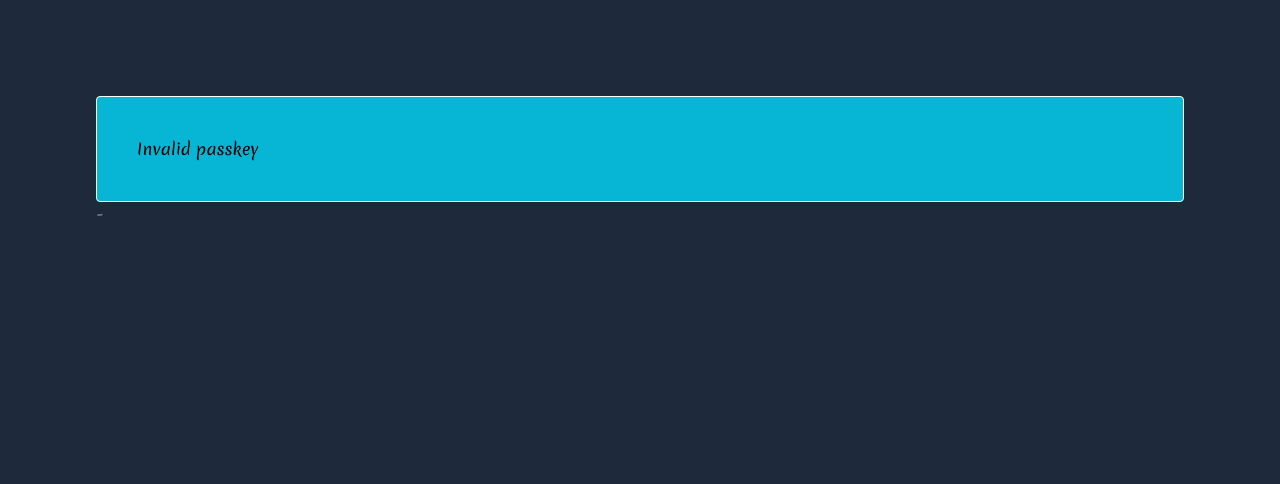
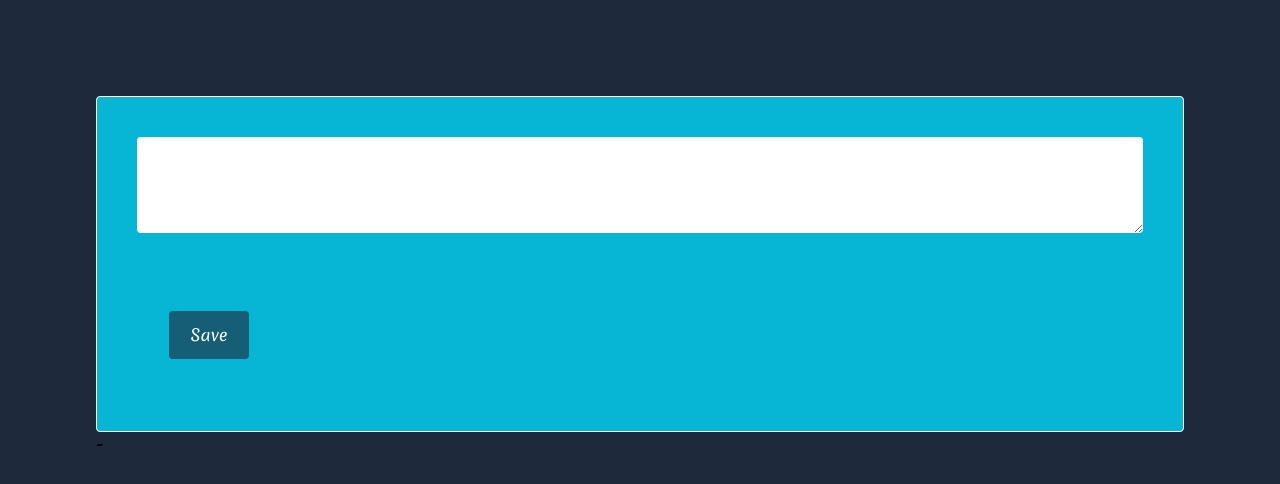
Before and after one commit to LukeStorry/logger, a Next.js app: page / in a window 1280 px wide. Shown: the top 484 px of the page. Built offline with nearby package versions, Linux system fonts and the light colour scheme.

Commit message:
change auth to allow default submission only

```diff
--- a/app/client.tsx
+++ b/app/client.tsx
@@ -2,7 +2,25 @@
 import { useFormState, useFormStatus } from "react-dom";
 import { saveLogToSheet } from "./server";
 
-export function Form({ sheetTitles }: { sheetTitles: string[] }) {
+function Settings({ categories }: { categories: string[] }) {
+  const options = categories.map((o) => <option key={o}>{o}</option>);
+  return (
+    <>
+      <input type="datetime-local" name="date" className=" mr-4 rounded p-2 " />
+      <select name="category" className="rounded p-2">
+        {options}
+      </select>
+    </>
+  );
+}
+
+export function Form({
+  categories,
+  showSettings,
+}: {
+  categories: string[];
+  showSettings: boolean;
+}) {
   const [result, action] = useFormState(saveLogToSheet, "");
 
   return (
@@ -12,13 +30,8 @@ export function Form({ sheetTitles }: { sheetTitles: string[] }) {
         name="log"
         className="mb-10 min-h-24 w-full rounded p-2 "
       />
-      <input type="datetime-local" name="date" className=" mr-4 rounded p-2 " />
 
-      <select name="sheet" className=" rounded p-2">
-        {sheetTitles.map((sheet) => (
-          <option key={sheet}>{sheet}</option>
-        ))}
-      </select>
+      {showSettings && <Settings categories={categories}></Settings>}
 
       <SubmitButton />
       {result && (
--- a/app/page.tsx
+++ b/app/page.tsx
@@ -1,28 +1,18 @@
 "use server";
-import { getSheetTitles } from "./server";
+import { checkPasskey, getCategories, getOutputUrl } from "./server";
 import { Form } from "./client";
 
-const { PASSKEY, SPREADSHEET_ID } = process.env;
-
 export default async function Page({ searchParams }: { searchParams: any }) {
-  const searchKeys = Object.keys(searchParams);
-  const allowed = searchKeys.length == 1 && searchKeys[0] === PASSKEY;
+  const authorised = await checkPasskey(searchParams);
+  const categories = authorised ? await getCategories() : ["default"];
 
   return (
     <main className="min-h-screen bg-slate-800 p-1 py-24 md:px-24">
       <div className="mx-auto items-center rounded border border-white bg-cyan-500 p-1 py-10 md:px-10">
-        {allowed ? (
-          <Form sheetTitles={await getSheetTitles()} />
-        ) : (
-          "Invalid passkey"
-        )}
+        <Form categories={categories} showSettings={authorised} />
       </div>
 
-      <a
-        className="ml-auto text-slate-500 "
-        href={`https://docs.google.com/spreadsheets/d/${SPREADSHEET_ID}`}
-        target="_blank"
-      >
+      <a href={await getOutputUrl()} target="_blank">
         -
       </a>
     </main>
--- a/app/server.ts
+++ b/app/server.ts
@@ -2,10 +2,14 @@
 import { JWT } from "google-auth-library";
 import { GoogleSpreadsheet } from "google-spreadsheet";
 
+const {
+  SPREADSHEET_ID,
+  GOOGLE_SERVICE_ACCOUNT_EMAIL,
+  GOOGLE_PRIVATE_KEY,
+  PASSKEY,
+} = process.env;
+
 async function getDoc(): Promise<GoogleSpreadsheet> {
-  const { SPREADSHEET_ID, GOOGLE_SERVICE_ACCOUNT_EMAIL, GOOGLE_PRIVATE_KEY } =
-    process.env;
-
   if (!SPREADSHEET_ID || !GOOGLE_SERVICE_ACCOUNT_EMAIL || !GOOGLE_PRIVATE_KEY)
     throw new Error("Missing env vars");
 
@@ -20,7 +24,19 @@ async function getDoc(): Promise<GoogleSpreadsheet> {
   return doc;
 }
 
-export async function getSheetTitles() {
+export async function getOutputUrl() {
+  return `https://docs.google.com/spreadsheets/d/${SPREADSHEET_ID}`;
+}
+
+export async function checkPasskey(params: any) {
+  const passkey = Object.keys(params)[0];
+  if (passkey === PASSKEY) return true;
+
+  console.log("Invalid passkey", { passkey, PASSKEY });
+  return false;
+}
+
+export async function getCategories() {
   const doc = await getDoc();
   return Object.keys(doc.sheetsByTitle);
 }
@@ -30,21 +46,27 @@ export async function saveLogToSheet(
   formData: FormData,
 ): Promise<string> {
   "use server";
-  const { sheet, log, date } = Object.fromEntries(formData.entries());
+  const {
+    log,
+    date,
+    category = "default",
+  } = Object.fromEntries(formData.entries());
 
   if (!log || typeof log !== "string") return "Invalid log";
-  if (!sheet || typeof sheet !== "string") return "Invalid sheet name";
+  if (category && typeof category !== "string") return "Invalid category";
   if (date && typeof date !== "string") return "Invalid date";
 
   const timestamp = new Date(date || Date.now()).toISOString();
 
   try {
     const doc = await getDoc();
-    await doc.sheetsByTitle[sheet].addRow({ log, timestamp });
+    const sheet = doc.sheetsByTitle[category];
+    if (!sheet) throw new Error(`No sheet found for category "${category}"`);
+    await sheet.addRow({ log, timestamp });
   } catch (error: any) {
     console.error(error);
     return `Error saving to spreadsheet - ${error.message}`;
   }
 
-  return `Added ${timestamp}: ${log} to ${sheet}`;
+  return `Added "${log}" to ${category} category at ${timestamp}`;
 }
```
